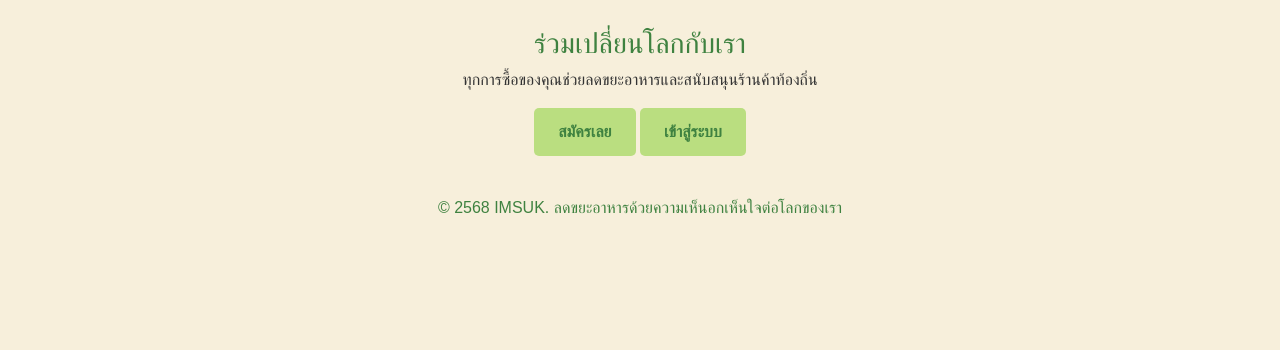
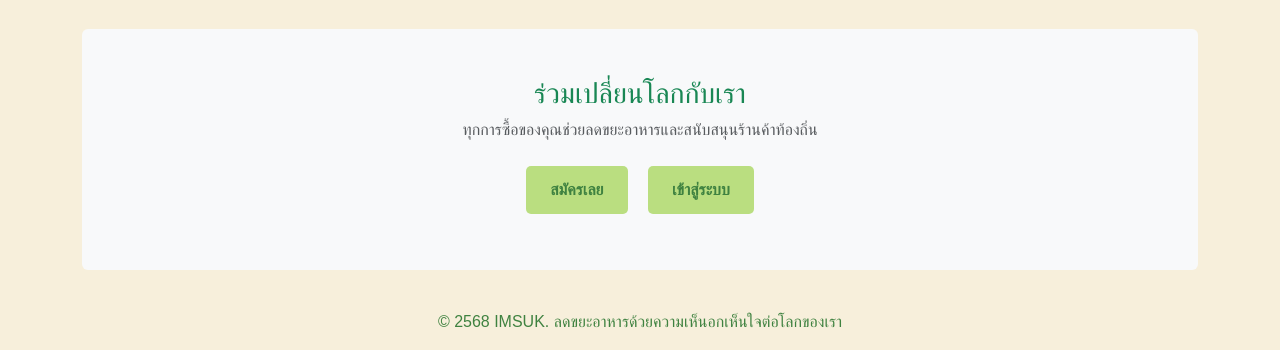
Before and after one commit to sunanthafodill/dsi202_2025, a Django app: page / in a window 1280 px wide. Shown: the part 738-1088 px from the top of the page. Before the commit the page ends 952 px from the top, so only its background shows below. Run offline with Django 4.2, Linux system fonts and the light colour scheme.

Commit message:
update login

```diff
--- a/docker-compose.yml
+++ b/docker-compose.yml
@@ -27,6 +27,8 @@ services:
       - POSTGRES_USER=django_user
       - POSTGRES_PASSWORD=django_pass
       - POSTGRES_HOST=db
+    env_file:
+      - .env
     depends_on:
       - db
     command: /bin/bash /usr/src/app/entrypoint.sh
--- a/myproject/myapp/templates/base.html
+++ b/myproject/myapp/templates/base.html
@@ -11,7 +11,8 @@
     <link rel="stylesheet" href="https://cdnjs.cloudflare.com/ajax/libs/animate.css/4.1.1/animate.min.css" integrity="sha512-c42qTSw/wPZ3/5LBzD+Bw5f7bSF2oxou6wEb+I/lqeaKV5FDIfMvvRp772y4jcJLKuGUOpbJMdg/BTl50fJYAw==" crossorigin="anonymous" referrerpolicy="no-referrer" />
 </head>
 <body>
-    <nav class="navbar navbar-expand-lg" style="background-color: #3F8240;">
+    <!-- Navbar -->
+    <nav class="navbar navbar-expand-lg" style="background-color: var(--imsuk-primary);">
         <div class="container">
             <a class="navbar-brand text-white" href="{% url 'home' %}">IMSUK</a>
             <button class="navbar-toggler" type="button" data-bs-toggle="collapse" data-bs-target="#navbarNav" aria-controls="navbarNav" aria-expanded="false" aria-label="Toggle navigation">
@@ -33,14 +34,14 @@
                             </a>
                         </li>
                         <li class="nav-item">
-                            <a class="nav-link text-white" href="{% url 'logout' %}"><i class="fas fa-sign-out-alt"></i> ออกจากระบบ</a>
+                            <a class="nav-link text-white" href="{% url 'account_logout' %}"><i class="fas fa-sign-out-alt"></i> ออกจากระบบ</a>
                         </li>
                     {% else %}
                         <li class="nav-item">
-                            <a class="nav-link text-white btn-imsuk-nav" href="{% url 'login' %}"><i class="fas fa-sign-in-alt"></i> เข้าสู่ระบบ</a>
+                            <a class="nav-link text-white btn-imsuk-nav" href="{% url 'account_login' %}"><i class="fas fa-sign-in-alt"></i> เข้าสู่ระบบ</a>
                         </li>
                         <li class="nav-item">
-                            <a class="nav-link text-white btn-imsuk-nav" href="{% url 'register' %}"><i class="fas fa-user-plus"></i> สมัครสมาชิก</a>
+                            <a class="nav-link text-white btn-imsuk-nav" href="{% url 'account_signup' %}"><i class="fas fa-user-plus"></i> สมัครสมาชิก</a>
                         </li>
                     {% endif %}
                 </ul>
@@ -48,31 +49,46 @@
         </div>
     </nav>
 
+    <!-- Messages -->
+    {% if messages %}
+    <div class="container mt-3">
+        {% for message in messages %}
+        <div class="alert {% if message.tags == 'success' %}alert-success{% elif message.tags == 'error' %}alert-danger{% else %}alert-{{ message.tags }}{% endif %} alert-dismissible fade show animate__animated animate__fadeIn" role="alert">
+            {{ message }}
+            <button type="button" class="btn-close" data-bs-dismiss="alert" aria-label="Close"></button>
+        </div>
+        {% endfor %}
+    </div>
+    {% endif %}
+
     <!-- Auth Modal -->
     <div class="modal fade" id="authModal" tabindex="-1" aria-labelledby="authModalLabel" aria-hidden="true">
-        <div class="modal-dialog">
-            <div class="modal-content">
-                <div class="modal-header">
-                    <h5 class="modal-title" id="authModalLabel">กรุณาเข้าสู่ระบบหรือสมัครสมาชิก</h5>
+        <div class="modal-dialog modal-dialog-centered">
+            <div class="modal-content animate__animated animate__fadeInDown">
+                <div class="modal-header" style="background-color: var(--imsuk-secondary);">
+                    <h5 class="modal-title" id="authModalLabel" style="color: var(--imsuk-primary);">กรุณาเข้าสู่ระบบหรือสมัครสมาชิก</h5>
                     <button type="button" class="btn-close" data-bs-dismiss="modal" aria-label="Close"></button>
                 </div>
                 <div class="modal-body text-center">
-                    <a href="{% url 'login' %}" class="btn btn-imsuk m-2">เข้าสู่ระบบ</a>
-                    <a href="{% url 'register' %}" class="btn btn-imsuk m-2">สมัครสมาชิก</a>
+                    <a href="{% url 'account_login' %}" class="btn btn-imsuk m-2">เข้าสู่ระบบ</a>
+                    <a href="{% url 'account_signup' %}" class="btn btn-imsuk m-2">สมัครสมาชิก</a>
                 </div>
             </div>
         </div>
     </div>
 
+    <!-- Main Content -->
     <main class="container my-4">
         {% block content %}
         {% endblock %}
     </main>
 
-    <footer class="text-center py-3" style="background-color: #F7EFDB;">
-        <p class="mb-0" style="color: #3F8240;">© 2568 IMSUK. ลดขยะอาหารด้วยความเห็นอกเห็นใจต่อโลกของเรา</p>
+    <!-- Footer -->
+    <footer class="text-center py-3" style="background-color: var(--imsuk-bg);">
+        <p class="mb-0" style="color: var(--imsuk-primary);">© 2568 IMSUK. ลดขยะอาหารด้วยความเห็นอกเห็นใจต่อโลกของเรา</p>
     </footer>
 
+    <!-- Scripts -->
     <script src="https://cdn.jsdelivr.net/npm/bootstrap@5.3.0/dist/js/bootstrap.bundle.min.js"></script>
     <script>
         document.addEventListener('DOMContentLoaded', function() {
--- a/myproject/myapp/templates/home.html
+++ b/myproject/myapp/templates/home.html
@@ -3,30 +3,30 @@
 {% block title %}IMSUK - หน้าแรก{% endblock %}
 {% block content %}
 <!-- Welcome Section -->
-<div class="welcome-section text-center my-5">
-    <h1 class="display-4">{{ welcome_message }}</h1>
-    <p class="lead">{{ mission_statement }}</p>
-    <div class="mission-statement mb-4">
+<div class="welcome-section text-center my-5 animate__animated animate__fadeIn">
+    <h1 class="display-4 text-success">{{ welcome_message }}</h1>
+    <p class="lead text-muted">{{ mission_statement }}</p>
+    <div class="mission-statement mb-4 animate__animated animate__fadeInUp">
         <h3>ภารกิจของเรา</h3>
         <p>IMSUK เชื่อมโยงคุณกับร้านค้าที่ช่วยลดขยะอาหาร ด้วยการนำเสนออาหารส่วนเกินในราคาพิเศษ พร้อมสร้างโลกที่ยั่งยืนสำหรับทุกคน</p>
     </div>
-    <a href="{% url 'store_list' %}" class="btn btn-imsuk btn-lg">สำรวจร้านค้าที่ยั่งยืน</a>
+    <a href="{% url 'store_list' %}" class="btn btn-imsuk btn-lg animate__animated animate__pulse animate__infinite">สำรวจร้านค้าที่ยั่งยืน</a>
 </div>
 
 <!-- Banner Section -->
-<div class="banner-section text-center mb-5">
-    <img src="{% static 'images/imsuk_banner.jpg' %}" class="img-fluid rounded" alt="ภารกิจ IMSUK" onerror="this.src='https://via.placeholder.com/1200x400?text=IMSUK+Sustainable+Living'">
+<div class="banner-section text-center mb-5 animate__animated animate__zoomIn">
+    <img src="{% static 'images/imsuk_banner.jpg' %}" class="img-fluid rounded shadow-sm" alt="ภารกิจ IMSUK" onerror="this.src='{% static 'images/placeholder_banner.jpg' %}'">
 </div>
 
 <!-- Call to Action -->
-<div class="cta-section text-center">
-    <h3>ร่วมเปลี่ยนโลกกับเรา</h3>
-    <p>ทุกการซื้อของคุณช่วยลดขยะอาหารและสนับสนุนร้านค้าท้องถิ่น</p>
+<div class="cta-section text-center py-5 bg-light rounded animate__animated animate__fadeInUp">
+    <h3 class="text-success">ร่วมเปลี่ยนโลกกับเรา</h3>
+    <p class="text-muted">ทุกการซื้อของคุณช่วยลดขยะอาหารและสนับสนุนร้านค้าท้องถิ่น</p>
     {% if user.is_authenticated %}
-        <a href="{% url 'store_list' %}" class="btn btn-imsuk">เริ่มต้นเลย</a>
+        <a href="{% url 'store_list' %}" class="btn btn-imsuk m-2">เริ่มต้นเลย</a>
     {% else %}
-        <a href="{% url 'register' %}" class="btn btn-imsuk">สมัครเลย</a>
-        <a href="{% url 'login' %}" class="btn btn-imsuk">เข้าสู่ระบบ</a>
+        <a href="{% url 'account_signup' %}" class="btn btn-imsuk m-2">สมัครเลย</a>
+        <a href="{% url 'account_login' %}" class="btn btn-imsuk m-2">เข้าสู่ระบบ</a>
     {% endif %}
 </div>
 {% endblock %}
--- a/myproject/myapp/urls.py
+++ b/myproject/myapp/urls.py
@@ -8,8 +8,5 @@ urlpatterns = [
     path('stores/<uuid:pk>/', views.StoreDetailView.as_view(), name='store_detail'),
     path('cart/', views.cart, name='cart'),
     path('checkout/', views.checkout, name='checkout'),
-    path('login/', views.login_view, name='login'),
-    path('register/', views.register_view, name='register'),
-    path('logout/', LogoutView.as_view(next_page='home'), name='logout'),
     path('cart/add/', views.add_to_cart, name='add_to_cart'),
 ]
--- a/myproject/myapp/views.py
+++ b/myproject/myapp/views.py
@@ -18,48 +18,6 @@ def home(request):
     }
     return render(request, 'home.html', context)
 
-def login_view(request):
-    if request.user.is_authenticated:
-        return redirect('home')
-
-    if request.method == 'POST':
-        username = request.POST.get('username')
-        password = request.POST.get('password')
-        user = authenticate(request, username=username, password=password)
-        if user is not None:
-            login(request, user)
-            messages.success(request, "ล็อกอินสำเร็จ!")
-            next_url = request.POST.get('next', 'home')
-            return redirect(next_url)
-        else:
-            messages.error(request, "ชื่อผู้ใช้หรือรหัสผ่านไม่ถูกต้อง")
-
-    return render(request, 'login.html', {'next': request.GET.get('next', '')})
-
-def register_view(request):
-    if request.user.is_authenticated:
-        return redirect('home')
-
-    if request.method == 'POST':
-        username = request.POST.get('username')
-        email = request.POST.get('email')
-        password1 = request.POST.get('password1')
-        password2 = request.POST.get('password2')
-
-        if User.objects.filter(username=username).exists():
-            messages.error(request, "ชื่อผู้ใช้นี้มีอยู่แล้ว")
-        elif User.objects.filter(email=email).exists():
-            messages.error(request, "อีเมลนี้มีอยู่แล้ว")
-        elif password1 != password2:
-            messages.error(request, "รหัสผ่านไม่ตรงกัน")
-        else:
-            user = User.objects.create_user(username=username, email=email, password=password1)
-            user.save()
-            login(request, user)
-            messages.success(request, "สมัครสมาชิกสำเร็จ! ยินดีต้อนรับ")
-            return redirect('home')
-
-    return render(request, 'register.html')
 
 class StoreListView(ListView):
     model = Store
--- a/myproject/myproject/urls.py
+++ b/myproject/myproject/urls.py
@@ -23,7 +23,5 @@ from django.contrib.auth.views import LoginView, LogoutView
 urlpatterns = [
     path('admin/', admin.site.urls),
     path('', include('myapp.urls')),
-    path('login/', LoginView.as_view(template_name='login.html'), name='login'),
-    path('logout/', LogoutView.as_view(next_page='home'), name='logout'),
     path('accounts/', include('allauth.urls')),
 ] + static(settings.MEDIA_URL, document_root=settings.MEDIA_ROOT)
--- a/requirements_django.txt
+++ b/requirements_django.txt
@@ -12,3 +12,4 @@ Pillow
 django-allauth
 PyJWT
 cryptography
+python-dotenv
```
Also changed, not shown: myproject/myapp/static/css/styles.css (+56 -0 lines), myproject/myapp/templates/account/login.html (added, +50 -0 lines), myproject/myapp/templates/account/signup.html (added, +58 -0 lines), myproject/myapp/templates/login.html (deleted, +0 -31 lines), myproject/myapp/templates/register.html (deleted, +0 -36 lines), myproject/db.sqlite3.
